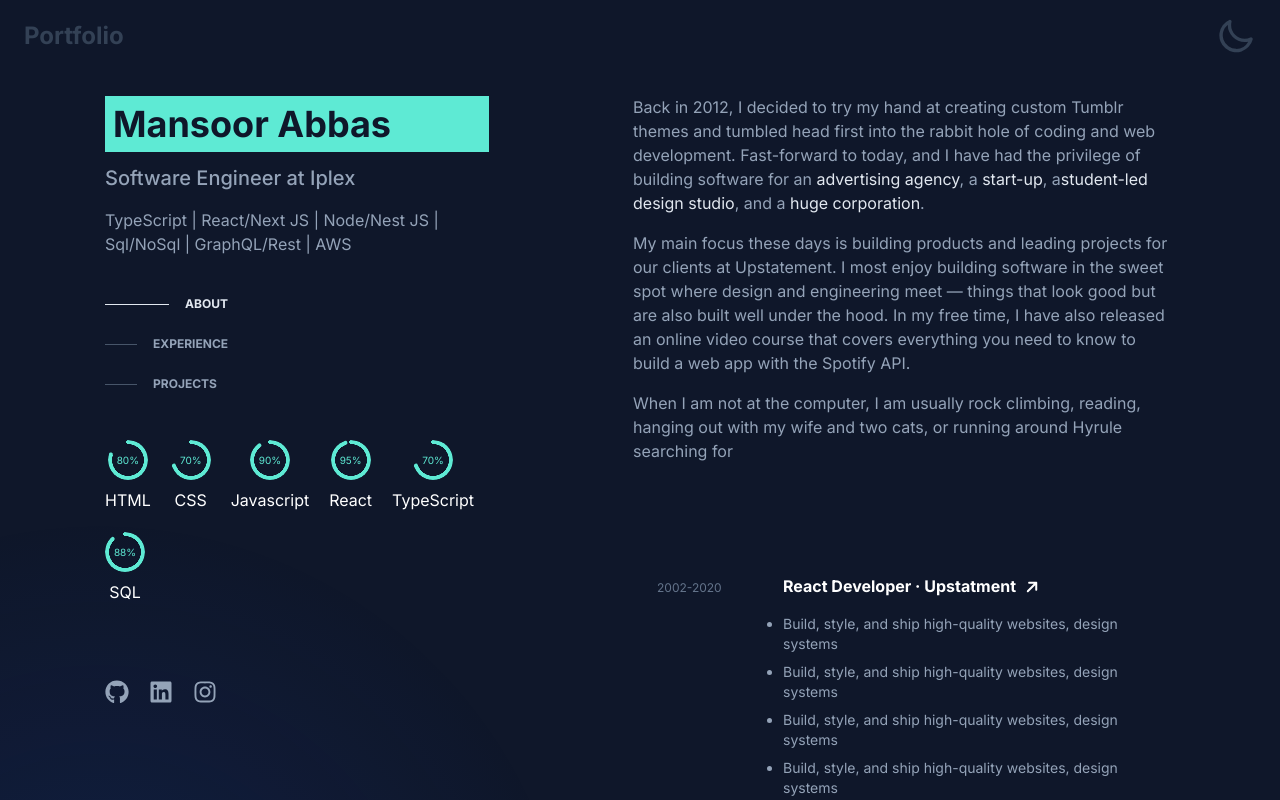
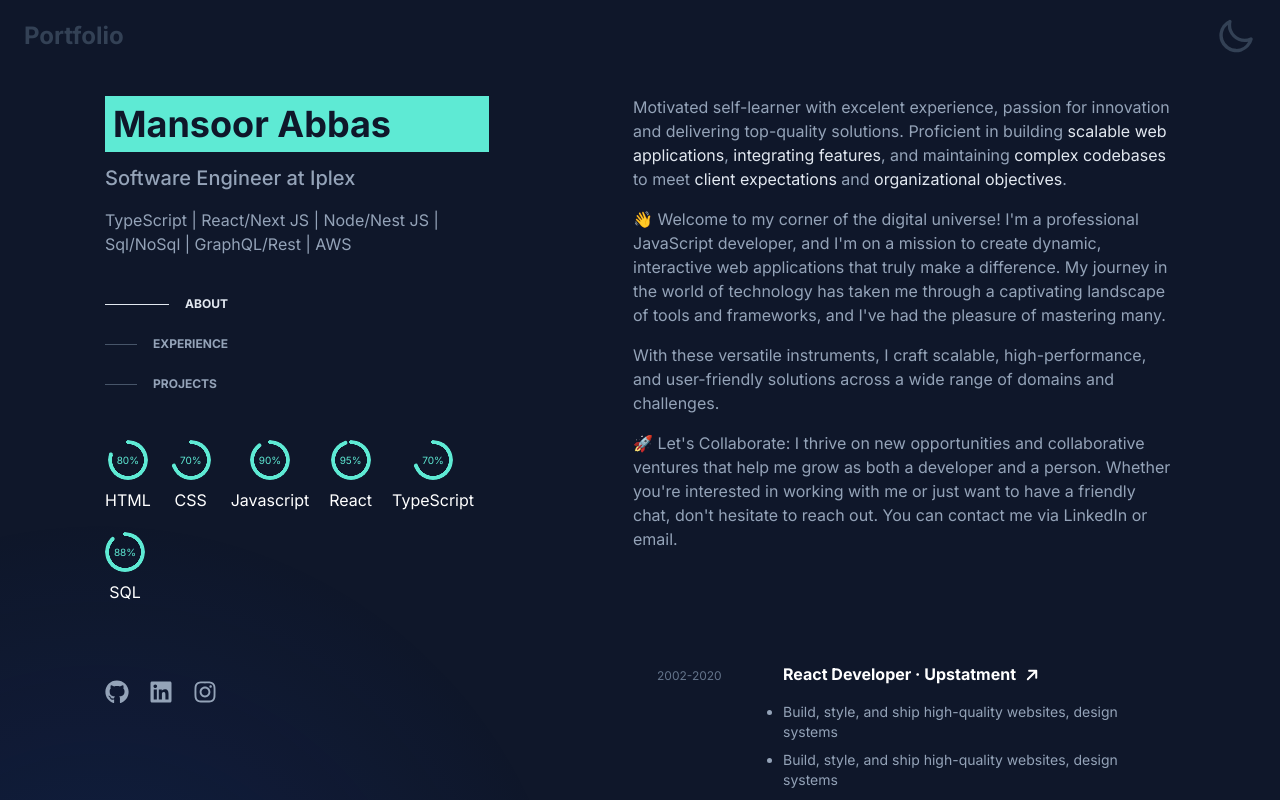
Before and after one commit to mansoorabbas123/portfolio, a Next.js app: page / in a window 1280 px wide. Shown: the top 800 px of the page. Built offline with nearby package versions, Linux system fonts and the light colour scheme.

Commit message:
update summary data

```diff
--- a/src/data/summary.tsx
+++ b/src/data/summary.tsx
@@ -3,24 +3,37 @@
 export const summery = {
   jsx: [
     <p key={uuid()}>
-      Back in 2012, I decided to try my hand at creating custom Tumblr themes
+      {/* Back in 2012, I decided to try my hand at creating custom Tumblr themes
       and tumbled head first into the rabbit hole of coding and web development.
       Fast-forward to today, and I have had the privilege of building software
       for an <b>advertising agency</b>, a <b>start-up</b>, a
-      <b>student-led design studio</b>, and a <b>huge corporation</b>.
+      <b>student-led design studio</b>, and a <b>huge corporation</b>. */}
+      Motivated self-learner with excelent experience, passion for innovation and delivering top-quality
+      solutions. Proficient in building <b>scalable web
+        applications</b>, <b>integrating features</b>, and
+      maintaining <b>complex codebases</b> to meet <b>client
+        expectations</b> and <b>organizational objectives</b>.
+
     </p>,
     <p key={uuid()}>
-      My main focus these days is building products and leading projects for our
+      {/* My main focus these days is building products and leading projects for our
       clients at Upstatement. I most enjoy building software in the sweet spot
       where design and engineering meet — things that look good but are also
       built well under the hood. In my free time, I have also released an online
       video course that covers everything you need to know to build a web app
-      with the Spotify API.
+      with the Spotify API. */}
+      👋 Welcome to my corner of the digital universe! I'm a professional JavaScript developer, and I'm on a mission to create dynamic, interactive web applications that truly make a difference. My journey in the world of technology has taken me through a captivating landscape of tools and frameworks, and I've had the pleasure of mastering many.
     </p>,
     <p key={uuid()}>
-      When I am not at the computer, I am usually rock climbing, reading,
+      {/* When I am not at the computer, I am usually rock climbing, reading,
       hanging out with my wife and two cats, or running around Hyrule searching
-      for{" "}
+      for{" "} */}
+      With these versatile instruments, I craft scalable, high-performance, and user-friendly solutions across a wide range of domains and challenges.
     </p>,
+    <p key={uuid()}>
+      🚀 Let's Collaborate:
+      I thrive on new opportunities and collaborative ventures that help me grow as both a developer and a person. Whether you're interested in working with me or just want to have a friendly chat, don't hesitate to reach out. You can contact me via LinkedIn or email.
+
+    </p>
   ],
 };
```
